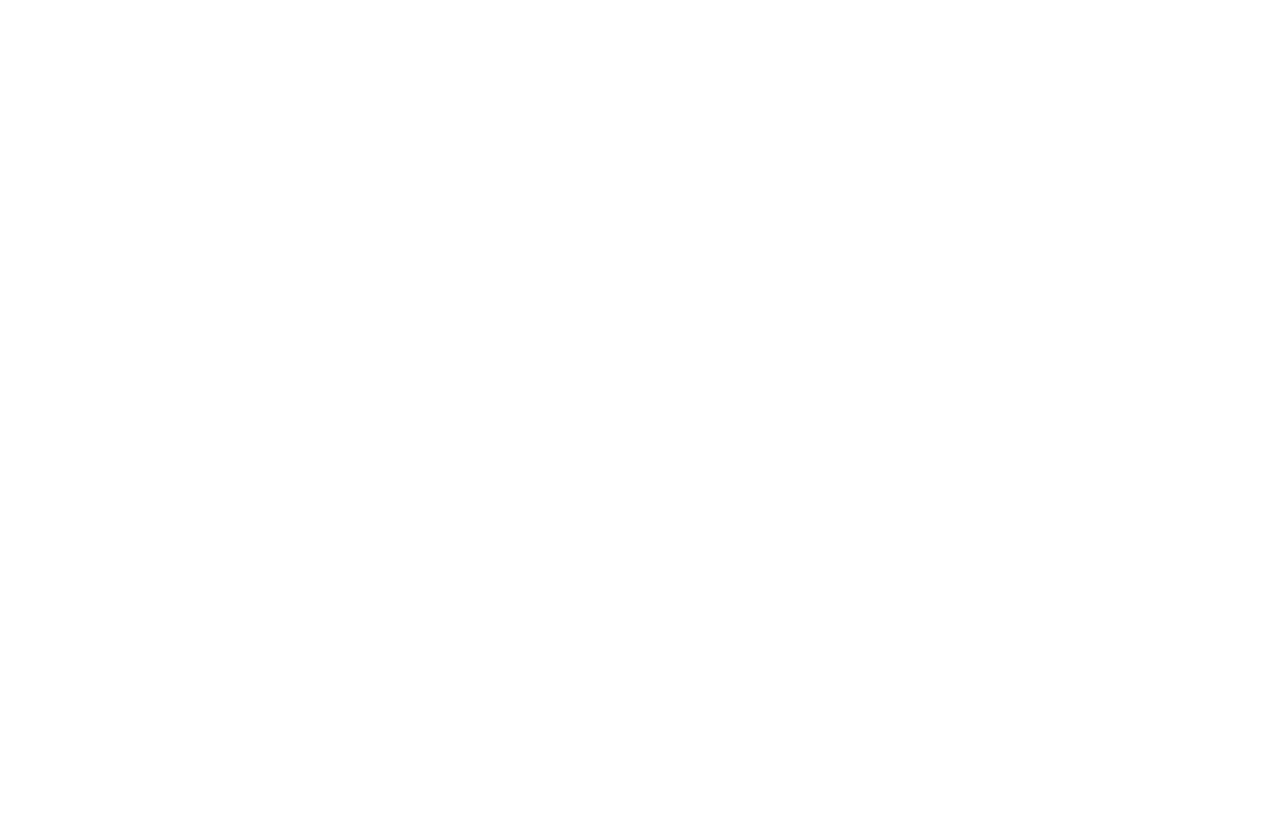
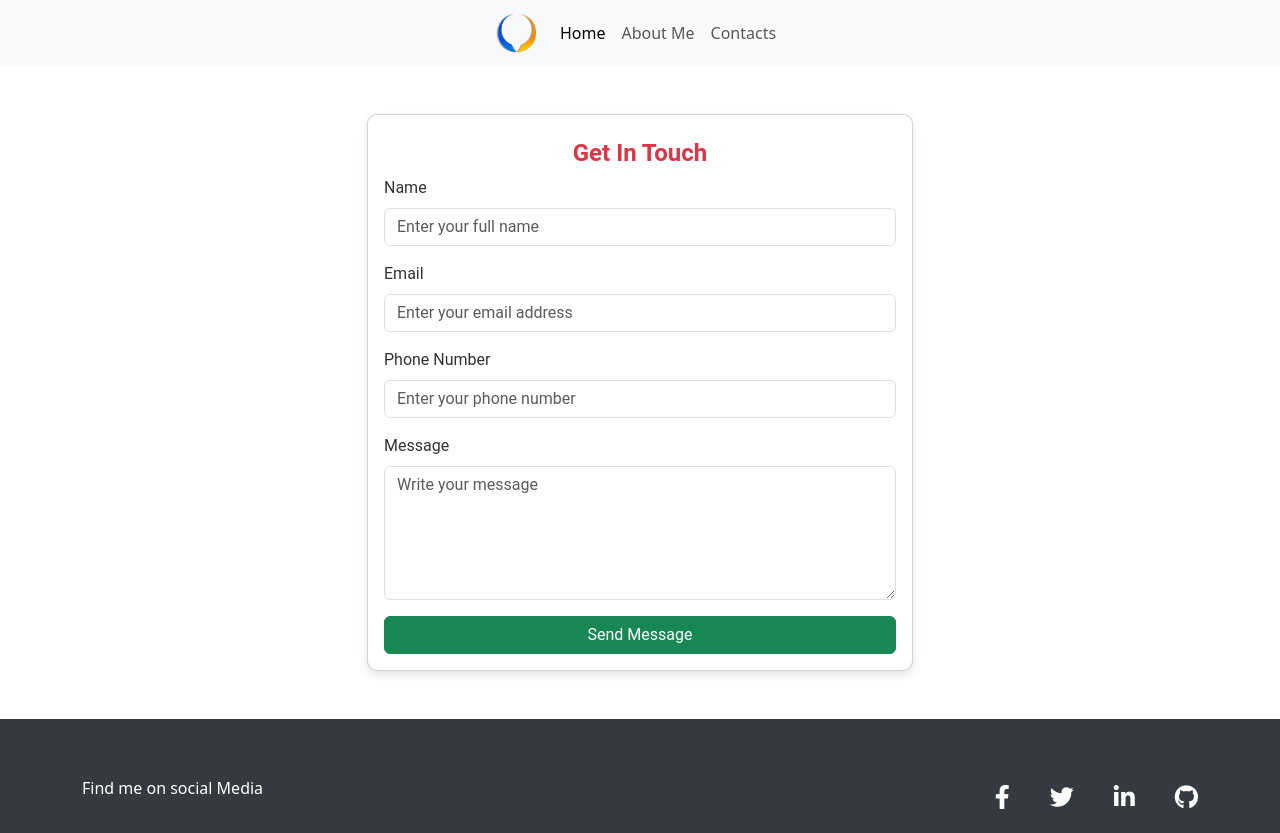
Before and after one commit to georgettemillimo/E-Portfolio, a plain HTML site: page public/contact.html in a window 1280 px wide. Before the commit the page ends 800 px from the top, so only its background shows below. Drawn offline with Linux system fonts and the light colour scheme.

Commit message:
Updated the contact page

```diff
--- a/css/style.css
+++ b/css/style.css
@@ -18,7 +18,7 @@
 
         .card-body {
             font-family: 'Roboto', sans-serif;
-            font-size: 1.1rem;
+            font-size: 1rem;
             color: #333;
         }
 
@@ -29,22 +29,22 @@
         }
 
      .footer {
-            background-color: #343a40; /* Dark background */
-            color: #fff; /* White text */
-            padding: 20px 0;
+            background-color: #343a40;
+            color: #fff;
+            padding: 10px 0;
         }
 
         .footer a {
-            color: #fff; /* White text for links */
-            text-decoration: none; /* Remove underline */
+            color: #fff;
+            text-decoration: none;
         }
 
         .footer a:hover {
-            color: #007bff; /* Change color on hover */
+            color: #007bff;
         }
 
         .footer .social-icons {
-            font-size: 1.5rem; /* Size of social media icons */
+            font-size: 1.5rem;
         }
 
         .container {
--- a/index.html
+++ b/index.html
@@ -18,7 +18,7 @@
 
 <!-----------------Navbar----------------->
             <nav class="navbar navbar-expand-lg bg-body-tertiary">
-                <div class="container-fluid">
+                <div class="mx-auto d-flex align-items-center">
                     <a class="navbar-brand" href="#">
                         <img src="assets/Logo.png" width="40dp" height="40dp">
                     </a>
@@ -28,7 +28,7 @@
                     <div class="collapse navbar-collapse" id="navbarNav">
                       <ul class="navbar-nav">
                         <li class="nav-item">
-                          <a class="nav-link active" aria-current="page" href="#">Home</a>
+                          <a class="nav-link active" aria-current="page" href="index.html">Home</a>
                         </li>
                         <li class="nav-item">
                           <a class="nav-link" href="#skills-hobbies">About Me</a>
@@ -134,6 +134,8 @@
 </footer>
 
   <!-----------------END of The Container holding the content----------------->
+<!-- Bootstrap 5 JS -->
+<script src="bootstrap/js/bootstrap.bundle.min.js"></script>
 
 
 
--- a/public/contact.html
+++ b/public/contact.html
@@ -0,0 +1,114 @@
+<!DOCTYPE html>
+<html lang="en">
+<head>
+    <meta charset="UTF-8">
+    <meta name="viewport" content="width=device-width, initial-scale=1.0">
+    <title>Contact Form</title>
+     <!-- Bootstrap Links to the files-->
+    <link rel="stylesheet" href="../bootstrap/css/bootstrap.min.css">
+    <link rel="stylesheet" href="../bootstrap/css/bootstrap-grid.min.css">
+    <link rel="stylesheet" href="../css/style.css"></link>
+    <!-- Font Awesome for Icons -->
+    <link rel="stylesheet" href="https://cdnjs.cloudflare.com/ajax/libs/font-awesome/6.0.0-beta3/css/all.min.css">
+
+</head>
+<body>
+
+<!-----------------Navbar----------------->
+            <nav class="navbar navbar-expand-lg bg-body-tertiary ">
+                <div class="mx-auto d-flex align-items-center">
+                    <a class="navbar-brand mr-5" href="../index.html">
+                        <img src="../assets/Logo.png" width="40dp" height="40dp">
+                    </a>
+                    <button class="navbar-toggler" type="button" data-bs-toggle="collapse" data-bs-target="#navbarNav" aria-controls="navbarNav" aria-expanded="false" aria-label="Toggle navigation">
+                        <span class="navbar-toggler-icon"></span>
+                    </button>
+                    <div class="collapse navbar-collapse" id="navbarNav">
+                      <ul class="navbar-nav">
+                        <li class="nav-item">
+                          <a class="nav-link active" href="../index.html">Home</a>
+                        </li>
+                        <li class="nav-item">
+                          <a class="nav-link" href="#">About Me</a>
+                        </li>
+                        <li class="nav-item">
+                          <a class="nav-link " aria-current="page" href="../public/contact.html">Contacts</a>
+                        </li>
+                      </ul>
+                    </div>
+                </div>
+            </nav>
+<!-----------------End of Navbar----------------->
+
+<div class="container-fluid">
+    <div class="grid-container">
+        <div class="container mt-5">
+    <div class="row justify-content-center">
+        <div class="col-md-6">
+            <div class="card">
+                <div class="card-body">
+                    <h4 class="text-center mb-2 mt-2 fw-bolder text-danger">Get In Touch</h4>
+                    <form>
+                        <div class="mb-3">
+                            <label for="name" class="form-label">Name</label>
+                            <input type="text" class="form-control" id="name" placeholder="Enter your full name" required>
+                        </div>
+                        <div class="mb-3">
+                            <label for="email" class="form-label">Email</label>
+                            <input type="email" class="form-control" id="email" placeholder="Enter your email address" required>
+                        </div>
+                        <div class="mb-3">
+                            <label for="phone" class="form-label">Phone Number</label>
+                            <input type="tel" class="form-control" id="phone" placeholder="Enter your phone number" required>
+                        </div>
+                        <div class="mb-3">
+                            <label for="message" class="form-label">Message</label>
+                            <textarea class="form-control" id="message" rows="5" placeholder="Write your message" required></textarea>
+                        </div>
+                        <div class="d-grid">
+                            <button type="submit" class="btn btn-success">Send Message</button>
+                        </div>
+                    </form>
+                </div>
+            </div>
+        </div>
+    </div>
+</div>
+    </div>
+</div>
+
+<!-- Footer -->
+<footer class="footer mt-5">
+    <div class="container">
+        <div class="row">
+            <div class="col">
+              <h6>Find me on social Media</h6>
+            </div>
+
+            <div class="col-auto mb-2">
+                <a href="https://www.facebook.com/" target="_blank" class="social-icons me-3">
+                    <i class="fab fa-facebook-f"></i>
+                </a>
+            </div>
+            <div class="col-auto">
+                <a href="https://twitter.com/DevMillimo" target="_blank" class="social-icons me-3">
+                    <i class="fab fa-twitter"></i>
+                </a>
+            </div>
+            <div class="col-auto">
+                <a href="https://www.linkedin.com/in/yourprofile" target="_blank" class="social-icons me-3">
+                    <i class="fab fa-linkedin-in"></i>
+                </a>
+            </div>
+            <div class="col-auto">
+                <a href="https://github.com/georgettemillimo" target="_blank" class="social-icons">
+                    <i class="fab fa-github"></i>
+                </a>
+            </div>
+        </div>
+    </div>
+</footer>
+
+<script src="../bootstrap/js/bootstrap.bundle.min.js"></script>
+</body>
+</html>
```
